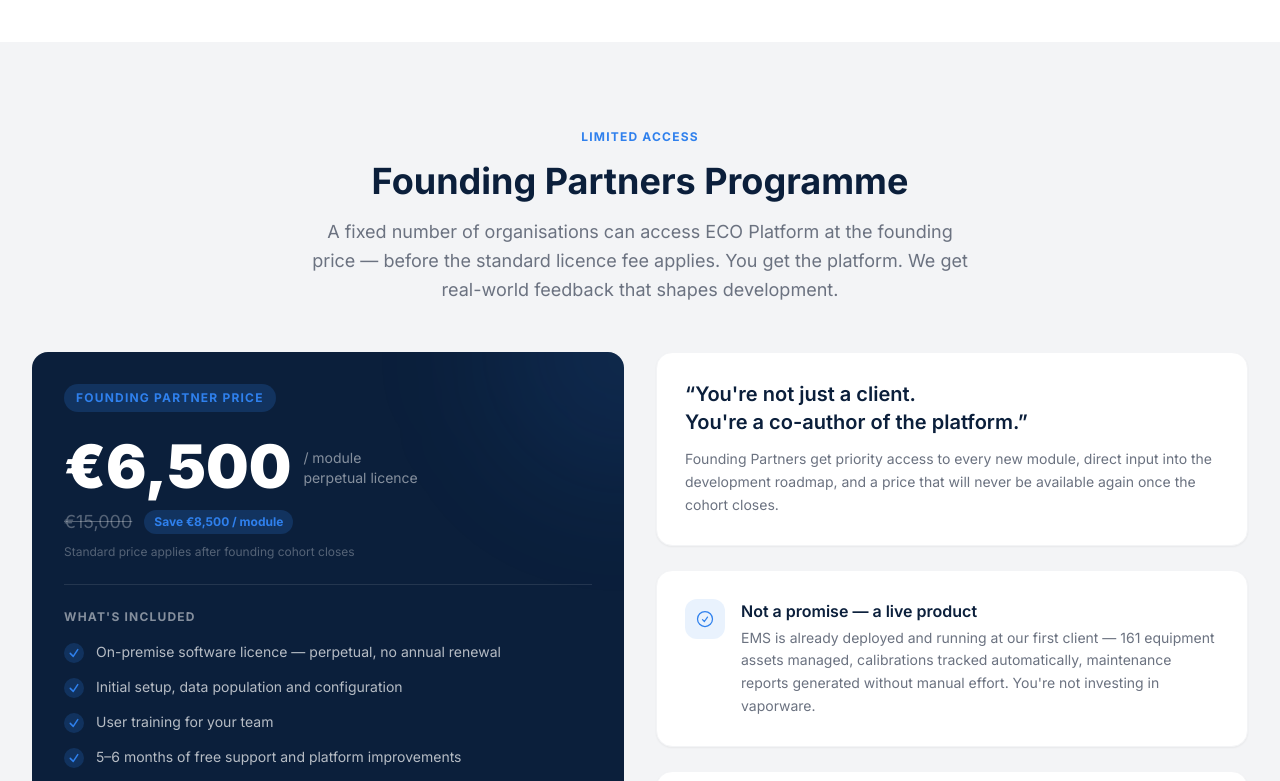
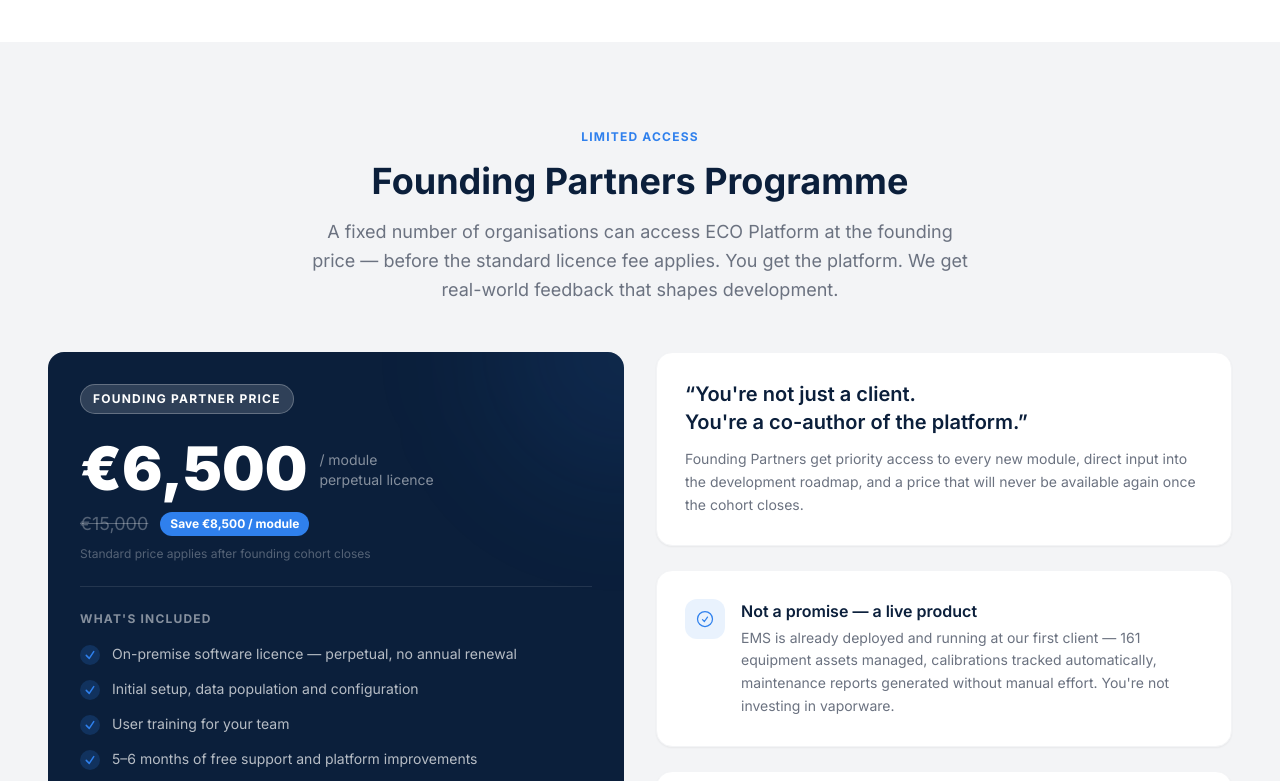
Before and after one commit to GhermanClaudiu/adaptiveops-website, a Next.js app: page /solutions in a window 1280 px wide. Shown: the part 3780-4561 px from the top of the page. Built offline with nearby package versions, Linux system fonts and the light colour scheme; no server answers.

Commit message:
Fix badge visibility + wider container on Founding Partners section

```diff
--- a/components/solutions/FoundingPartners.tsx
+++ b/components/solutions/FoundingPartners.tsx
@@ -13,7 +13,7 @@
 export default function FoundingPartners() {
   return (
     <section className="py-20 bg-light border-t border-gray-100">
-      <div className="max-w-7xl mx-auto px-4 sm:px-6 lg:px-8">
+      <div className="max-w-screen-xl mx-auto px-4 sm:px-6 lg:px-12">
         <FadeUp>
           <div className="text-center mb-12">
             <span className="inline-block text-xs font-bold tracking-widest uppercase text-accent mb-4">
@@ -38,7 +38,7 @@
               <div className="absolute top-0 right-0 w-64 h-64 bg-accent/10 rounded-full blur-3xl -translate-y-1/2 translate-x-1/2" />
 
               <div className="relative">
-                <span className="inline-block bg-accent/20 text-accent text-xs font-bold tracking-widest uppercase px-3 py-1.5 rounded-full mb-6">
+                <span className="inline-block bg-white/15 border border-white/25 text-white text-xs font-bold tracking-widest uppercase px-3 py-1.5 rounded-full mb-6">
                   Founding Partner Price
                 </span>
 
@@ -50,7 +50,7 @@
                   </div>
                   <div className="flex items-center gap-3 mt-3">
                     <span className="text-white/30 line-through text-lg">€15,000</span>
-                    <span className="bg-accent/20 text-accent text-xs font-bold px-2.5 py-1 rounded-full">
+                    <span className="bg-accent text-white text-xs font-bold px-2.5 py-1 rounded-full">
                       Save €8,500 / module
                     </span>
                   </div>
```
